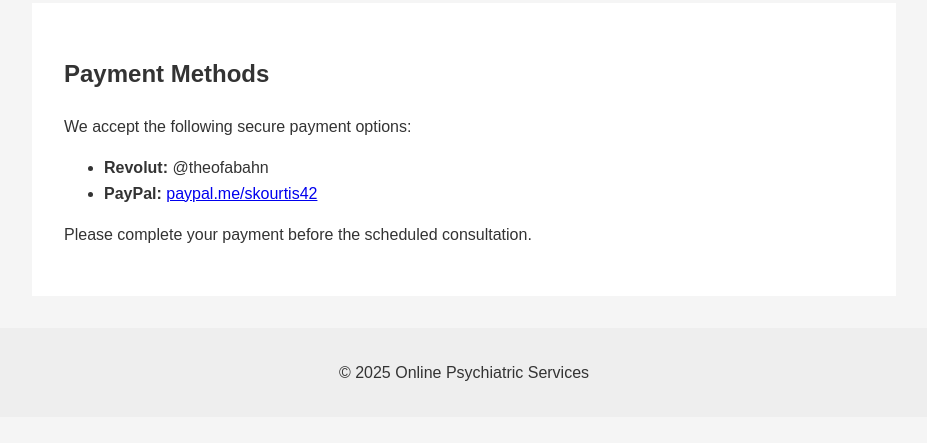
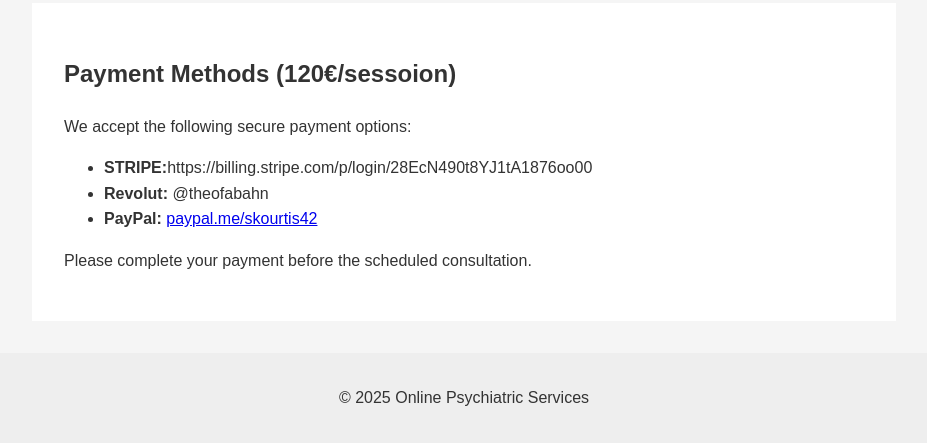
Before and after one commit to S-team72/mental, a plain HTML site: page index.html in a window 1280 px wide. Shown: the part 2085-2528 px from the top of the page, without its empty margins (176-1103 px from the left). Before the commit the page ends 2502 px from the top, so only its background shows below. Drawn offline with Linux system fonts and the light colour scheme.

Commit message:
Update index.html
stripe

```diff
--- a/index.html
+++ b/index.html
@@ -3,7 +3,7 @@
 <head>
   <meta charset="UTF-8" />
   <meta name="viewport" content="width=device-width, initial-scale=1.0" />
-  <title>Your Health, Our Priority</title>
+  <title>Skourtis-Care: Your Health, Our Priority</title>
   <style>
     body {
       font-family: Arial, sans-serif;
@@ -108,9 +108,10 @@
   </section>
 
   <section id="payment">
-    <h2>Payment Methods</h2>
+    <h2>Payment Methods (120€/sessoion)</h2>
     <p>We accept the following secure payment options:</p>
     <ul>
+      <li><strong>STRIPE:</strong>https://billing.stripe.com/p/login/28EcN490t8YJ1tA1876oo00</li>
       <li><strong>Revolut:</strong> @theofabahn</li>
       <li><strong>PayPal:</strong> <a href="https://paypal.me/skourtis42" target="_blank">paypal.me/skourtis42</a></li>
     </ul>
```
